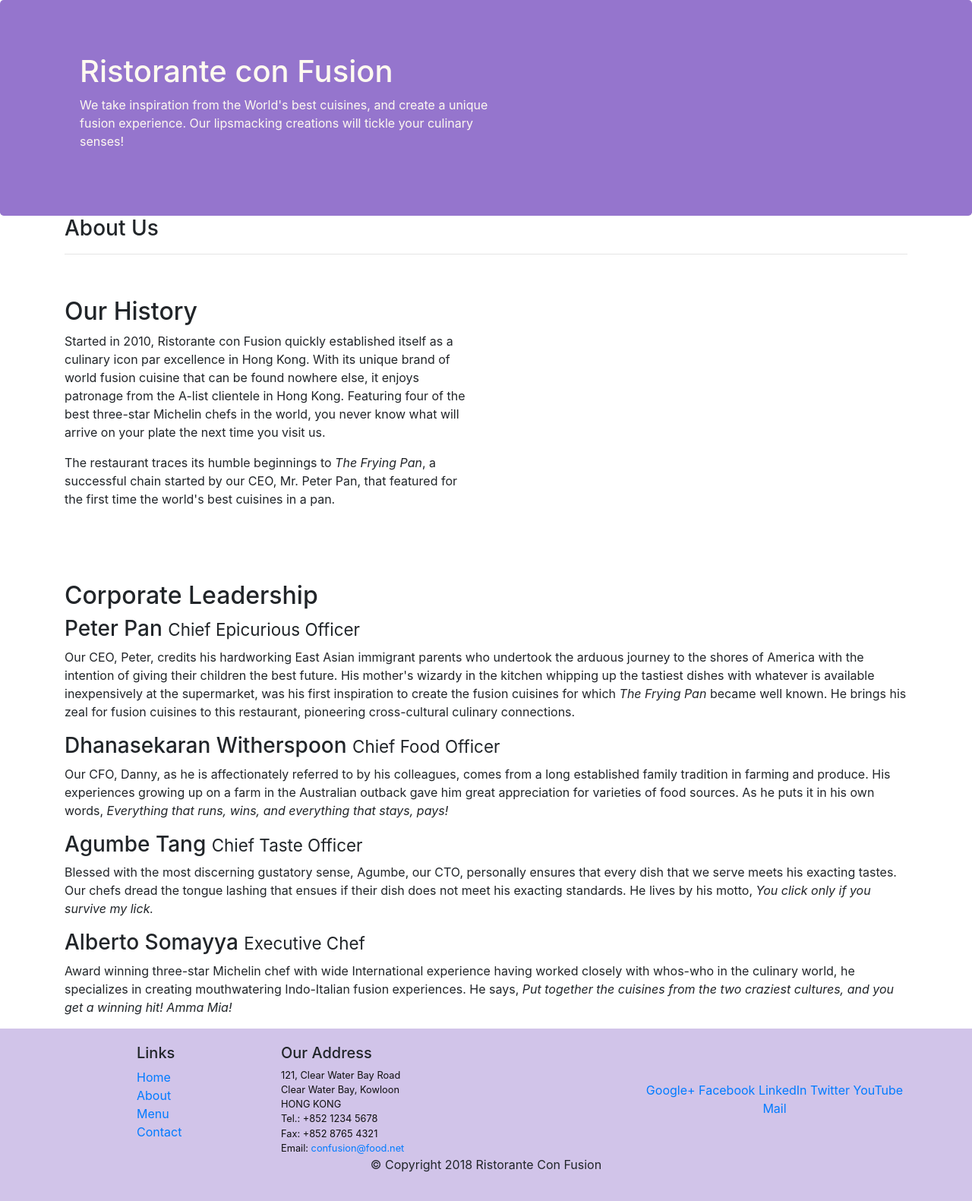
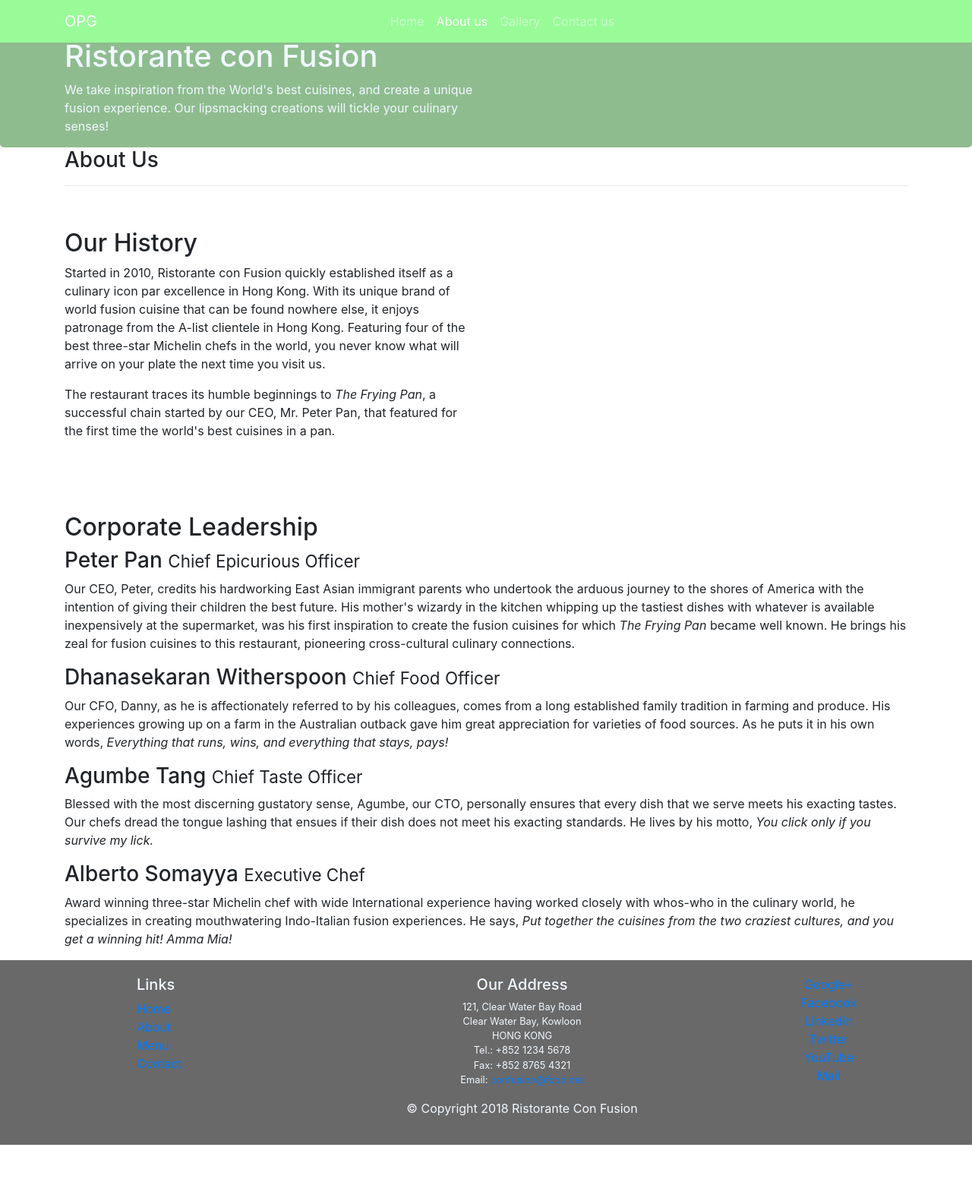
Before and after one commit to Rajesh0901-sudo/Bootstrap-learning-, a website: page aboutus.html in a window 1280 px wide. Shown: the whole page at 76% size. After the commit the page ends 1507 px from the top, so only its background shows below. Drawn offline with nearby package versions, Linux system fonts and the light colour scheme.

Commit message:
Navigatio

```diff
--- a/aboutus.html
+++ b/aboutus.html
@@ -15,8 +15,24 @@
 </head>
 
 <body>
+      <nav class="navbar navbar-dark navbar-expand-sm fixed-top">
+        <div class="container">
+            <button class="navbar-toggler" type="button" data-toggle="collapse" data-target="#Navbar">
+                <span class="navbar-toggler-icon"></span>
+            </button>
+            <div class="collapse navbar-collapse" id="Navbar">
+                <a class="navbar-brand mr-auto" href="#">OPG</a>
+                <ul class="navbar-nav mr-auto" id="navigation">
+                     <li class="nav-item"><a class="nav-link" href="./index.html">Home</a></li>
+                     <li class="nav-item"><a class="nav-link active" href="#">About us</a></li>
+                     <li class="nav-item"><a class="nav-link" href="#">Gallery</a></li>
+                     <li class="nav-item"><a class="nav-link" href="#">Contact us</a></li>
+                </ul>
+            </div>
+        </div>
+    </nav>
 
-    <header class="jumbotron">
+    <header class="jumbotron header">
         <div class="container">
             <div class="row row-header">
                 <div class="col-12 col-sm-6">
@@ -75,17 +91,17 @@
     <footer class="footer">
         <div class="container">
             <div class="row">
-                <div class="col-4 offset-1 col-sm-2">
+                <div class="col-4 offset-1 col-sm">
                     <h5>Links</h5>
                     <ul class="list-unstyled">
-                        <li><a href="#">Home</a></li>
+                        <li><a href="./index.html">Home</a></li>
                         <li><a href="#">About</a></li>
                         <li><a href="#">Menu</a></li>
                         <li><a href="#">Contact</a></li>
                     </ul>
                 </div>
-                <div class="col-7 col-sm-5">
-                    <h5>Our Address</h5>
+                <div class="col-7 col-sm-6 address">
+                    <h5 align="center">Our Address</h5>
                     <address>
 		              121, Clear Water Bay Road<br>
 		              Clear Water Bay, Kowloon<br>
@@ -95,19 +111,21 @@
 		              Email: <a href="mailto:confusion@food.net">confusion@food.net</a>
 		           </address>
                 </div>
-                <div class="col-12 col-sm-4 align-self-center">
-                    <div class="text-center">
-                        <a href="http://google.com/+">Google+</a>
-                        <a href="http://www.facebook.com/profile.php?id=">Facebook</a>
-                        <a href="http://www.linkedin.com/in/">LinkedIn</a>
-                        <a href="http://twitter.com/">Twitter</a>
-                        <a href="http://youtube.com/">YouTube</a>
-                        <a href="mailto:">Mail</a>
+               <div  class="col-12 col-sm">
+                    <div class="linkss">
+                        <ul class="list-unstyled" align="center">
+                            <li><a href="http://google.com/+">Google+</a></li>
+                            <li><a href="http://www.facebook.com/profile.php?id=">Facebook</a></li>
+                            <li><a href="http://www.linkedin.com/in/">LinkedIn</a></li>
+                            <li><a href="http://twitter.com/">Twitter</a></li>
+                            <li><a href="http://youtube.com/">YouTube</a></li>
+                            <li><a href="mailto:">Mail</a></li>
+                        </ul>
                     </div>
                 </div>
            </div>
-           <div class="row justify-content-center">
-                <div class="col-auto">
+           <div class="row justify-content-center Copyright">
+                <div class="col-auto offset-1">
                     <p>© Copyright 2018 Ristorante Con Fusion</p>
                 </div>
            </div>
--- a/css/styles.css
+++ b/css/styles.css
@@ -6,7 +6,7 @@
 
 }
 .footer{
-	background-color: #8FBC8F;
+	background-color: #696969;
 	margin: 0px auto;
 	padding: 20px 0px 20px 0px;
 	color:#F0F8FF;
@@ -25,3 +25,9 @@
 	font-size: 80%;
 	align-content: center;
 }
+body{
+	padding: 50px 0px 0px 0px;
+}
+.navbar{
+    background-color: #98FB98;
+}
--- a/css/styless.css
+++ b/css/styless.css
@@ -1,22 +1,37 @@
 
-.jumbotron {
-    padding:70px 30px 70px 70px;
-    margin:0px auto;
-    background: #9575CD ;
-    color:floralwhite;
-}
-
-address{
-    font-size:80%;
-    margin:0px;
-    color:#0f0f0f;
-}
-
-.footer{
-    background-color: #D1C4E9;
-    margin:0px auto;
-    padding: 20px 0px 20px 0px;
-}
 .first{
 	padding: 40px 0px 80px 0;
 }
+body{
+	padding: 50px 0px 0px 0px;
+}
+.header{
+    background-color: #8FBC8F;
+    margin: 0px auto;
+    padding: 0px;
+    color: #F0F8FF;
+
+}
+.footer{
+    background-color: #696969;
+    margin: 0px auto;
+    padding: 20px 0px 20px 0px;
+    color:#F0F8FF;
+}
+.row-content {
+    margin:0px auto;
+    padding: 50px 0px 50px 0px;
+    border-bottom: 1px ridge;
+    min-height:400px;
+}
+.side{
+    color:#F0F8FF;
+    background-color: #8FBC8F;
+}
+.address{
+    font-size: 80%;
+    text-align:center;
+}
+.navbar{
+    background-color: #98FB98;
+}
```
Also changed, not shown: index.html (+28 -13 lines).
